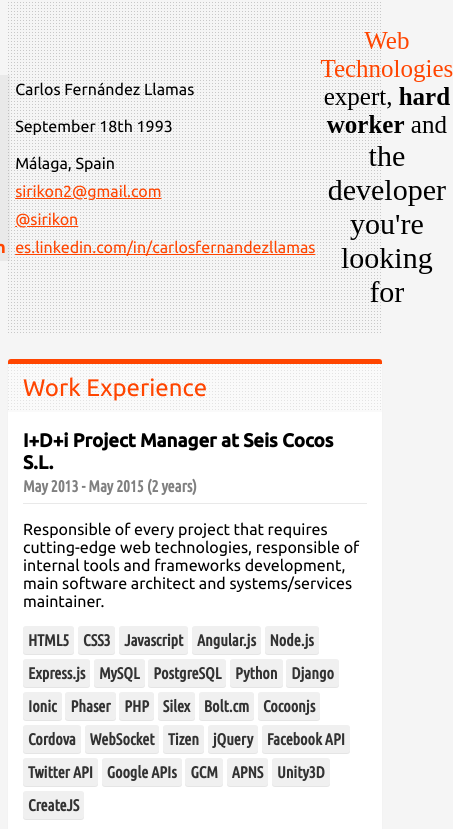
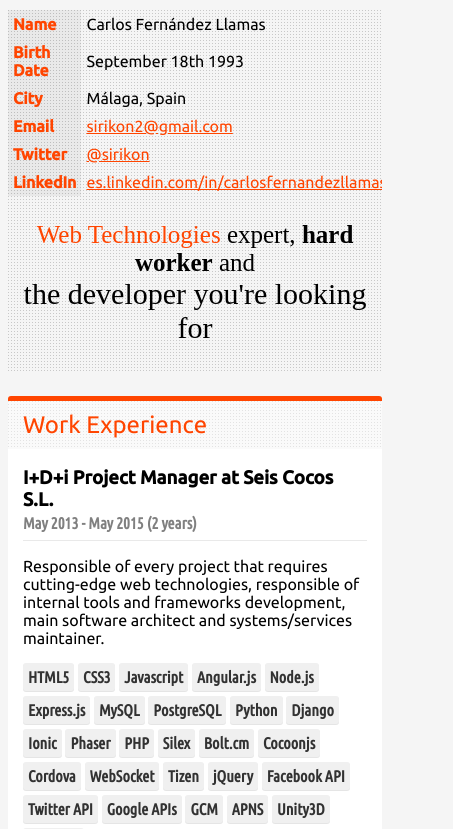
Before and after one commit to Sirikon/cv, a website: page index.html in a window 390 px wide. Shown: the part 78-907 px from the top of the page, 453 px wide, since content can reach past the window. Drawn offline with Linux system fonts and the light colour scheme; a web font is replaced by a local one.

Commit message:
Mobile improvements

```diff
--- a/index.html
+++ b/index.html
@@ -3,6 +3,7 @@
 <head>
 	<title>Carlos Fernández Llamas</title>
 	<meta charset="utf8">
+	<meta name="viewport" content="width=device-width, user-scalable=no">
 	<link rel="stylesheet" href="css/main.css">
 </head>
 <body>
--- a/src/main.scss
+++ b/src/main.scss
@@ -1,4 +1,8 @@
 @import 'fonts';
+
+html, body {
+	overflow-x: hidden;
+}
 
 * {
 	font-family: "Ubuntu", "Arial";
@@ -46,11 +50,21 @@ a {
 		//background-color: rgba(0,0,0,0.1);
 		background-image: url(../img/dotted_pattern.png);
 		margin-bottom: 25px;
-		display: -webkit-flex;
-		display: flex;
-		align-content: center;
-		align-items: center;
-		justify-content: center;
+
+		@media screen and (min-width: 960px) {
+			display: -webkit-flex;
+			display: flex;
+			align-content: center;
+			align-items: center;
+			justify-content: center;
+			-webkit-align-content: center;
+			-webkit-align-items: center;
+			-webkit-justify-content: center;
+		}
+
+		@media screen and (max-width: 960px) {
+			padding-bottom: 1px;
+		}
 
 		ul {
 			list-style: none;
@@ -63,6 +77,11 @@ a {
 			border: none;
 			margin: 0px;
 			//margin: 15px 0px;
+
+			@media screen and (max-width: 960px) {
+				width: 100%;
+				max-width: 100%;
+			}
 
 
 			tr td {
@@ -86,6 +105,10 @@ a {
 			width: 560px;
 			text-align: center;
 
+			@media screen and (max-width: 960px) {
+				max-width: 100%;
+			}
+
 			* {
 				font-family: 'Shadows Into Light Two';
 			}
@@ -103,9 +126,6 @@ a {
 }
 
 [am-Skills] {
-	h6 {
-
-	}
 	span {
 		background-color: rgb(240, 240, 240);
 		padding: 5px;
```
Also changed, not shown: css/main.css, 1 other file.
